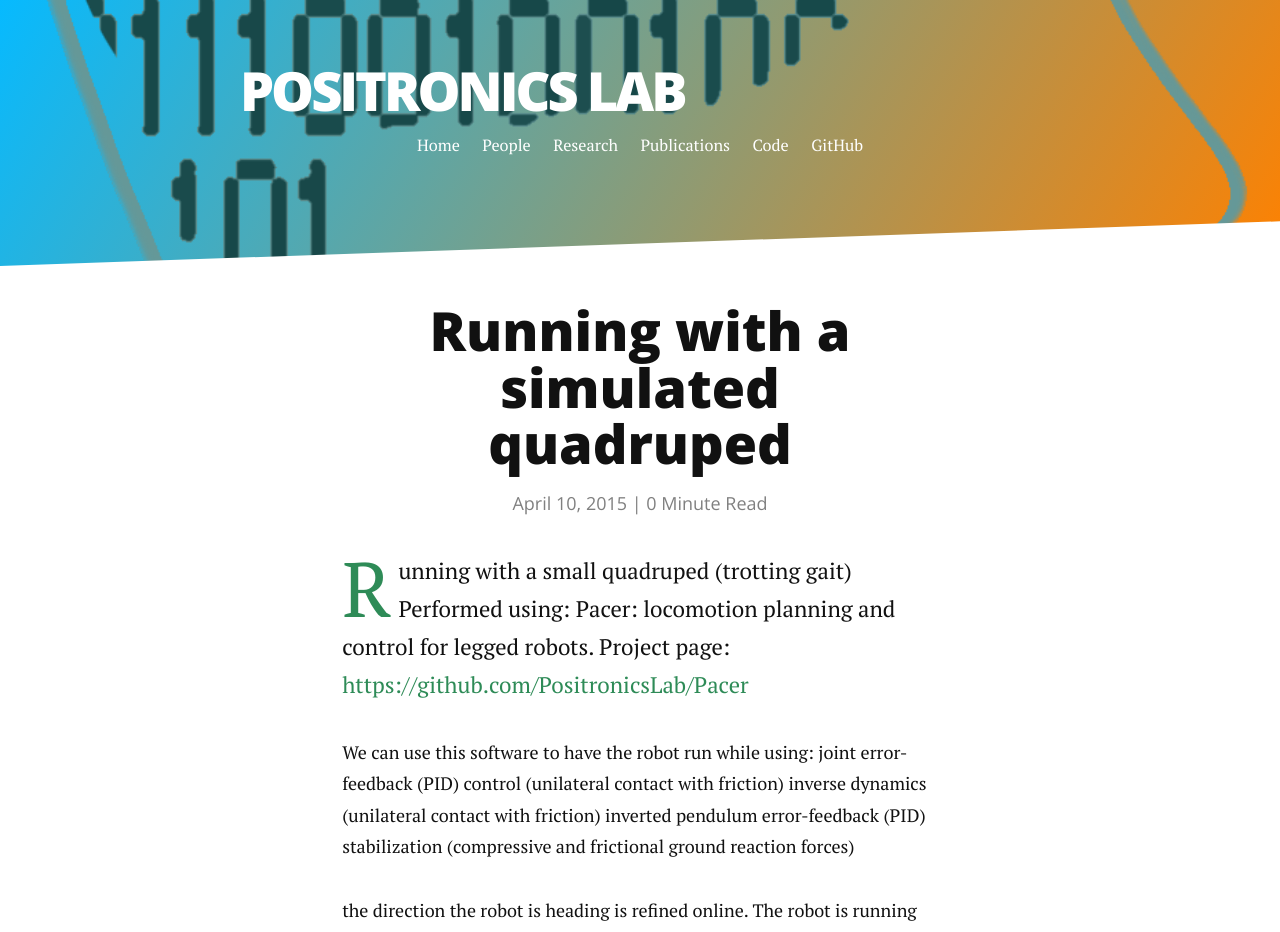
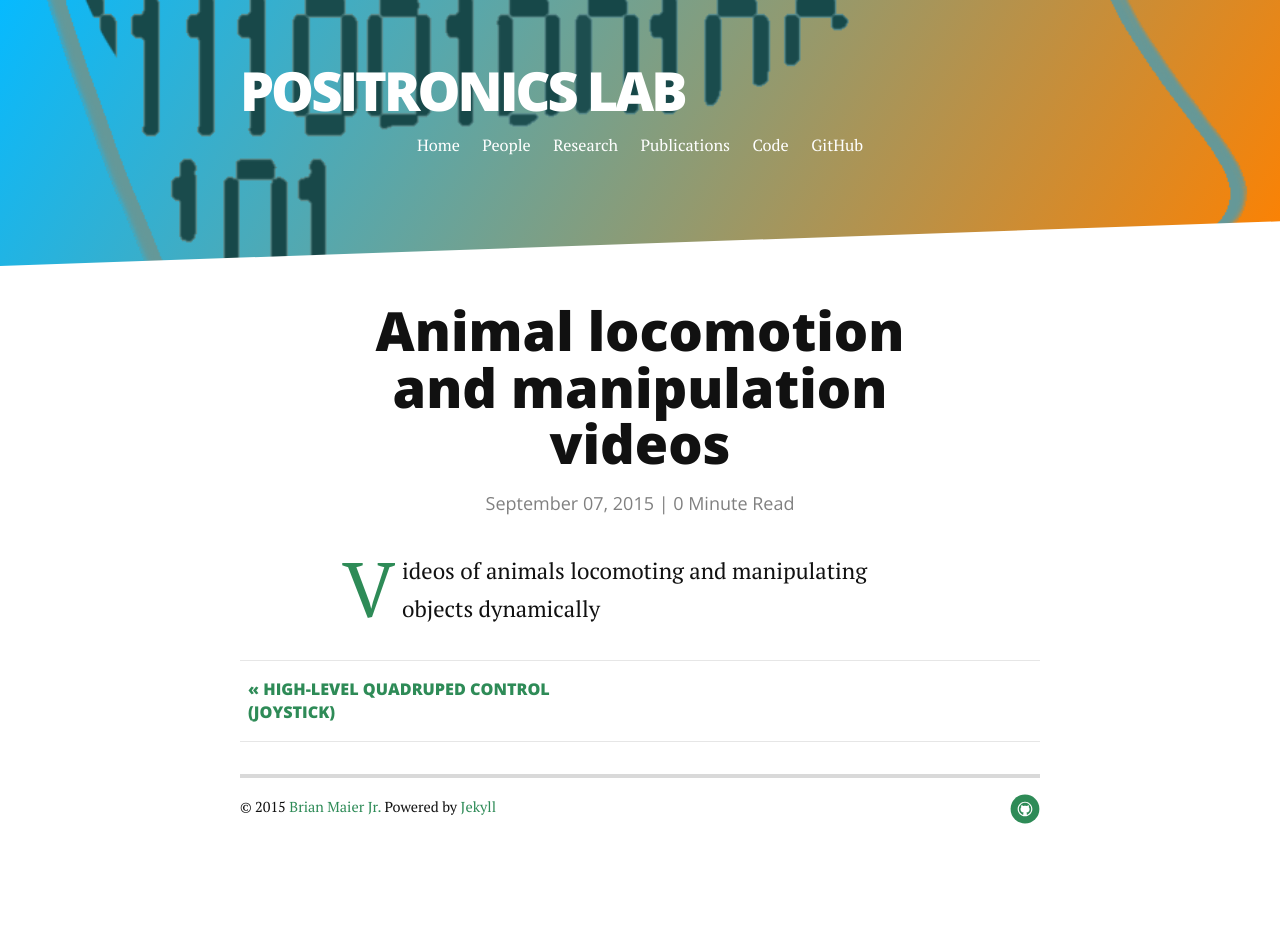
Before and after one commit to PositronicsLab/positronicslab.github.io, a Jekyll site: the page built from _posts/2015-09-07-animal-videos.markdown, in a window 1280 px wide and 1400 px high. Shown: the top 932 px of the window. Built offline with Jekyll 4.4.1, drawn with Linux system fonts in a browser that asks for light colours; nearby versions of some CDN libraries; Markdown is read by kramdown in place of the engine named in the settings; a file with an impossible date is left out; some of the changed text lies outside the part shown.

Commit message:
Updated post

```diff
--- a/_posts/2015-09-07-animal-videos.markdown
+++ b/_posts/2015-09-07-animal-videos.markdown
@@ -1,31 +1,7 @@
 ---
 layout: post
-title:  "Running with a simulated quadruped"
-date:   2015-04-10
+title:  "Animal locomotion and manipulation videos"
+date:   2015-09-07
 ---
 
-<p class="intro"><span class="dropcap">R</span>unning with a small quadruped (trotting gait)
-Performed using: Pacer: locomotion planning and control for legged robots.
-Project page:
-<a title="https://github.com/PositronicsLab/Pacer" href="https://github.com/PositronicsLab/Pacer">https://github.com/PositronicsLab/Pacer</a></p>
-
-We can use this software to have the robot run while using:
-joint error-feedback (PID) control (unilateral contact with friction)
-inverse dynamics (unilateral contact with friction)
-inverted pendulum error-feedback (PID) stabilization (compressive and frictional ground reaction forces)
-
-the direction the robot is heading is refined online.  The robot is running toward a waypoint 10 meters in front of the robots starting position.
-
-Running at 0.5 m/s (1.1 mph):
-
-<a href="http://www.youtube.com/watch?feature=player_embedded&v=OKvNG_Zudw0
-" target="_blank"><img src="http://img.youtube.com/vi/OKvNG_Zudw0/0.jpg"
-alt="IMAGE ALT TEXT HERE" width="400" border="10" /></a>
-
-Running at 1 – 1.5 m/s (2.2 - 3.3 mph):
-
-<a href="http://www.youtube.com/watch?feature=player_embedded&v=B3z7lRnhmzU
-" target="_blank"><img src="http://img.youtube.com/vi/B3z7lRnhmzU/0.jpg"
-alt="IMAGE ALT TEXT HERE" width="400" border="10" /></a>
-
-Scaling the R. Links robot up to the size of Big Dog (Boston Dynamics) or HyQ (IIT)—Both, roughly are about 1 meter in length—this is equivalent to a 10 mph run.
+<p class="intro"><span class="dropcap">V</span>ideos of animals locomoting and manipulating objects dynamically</p>
```
